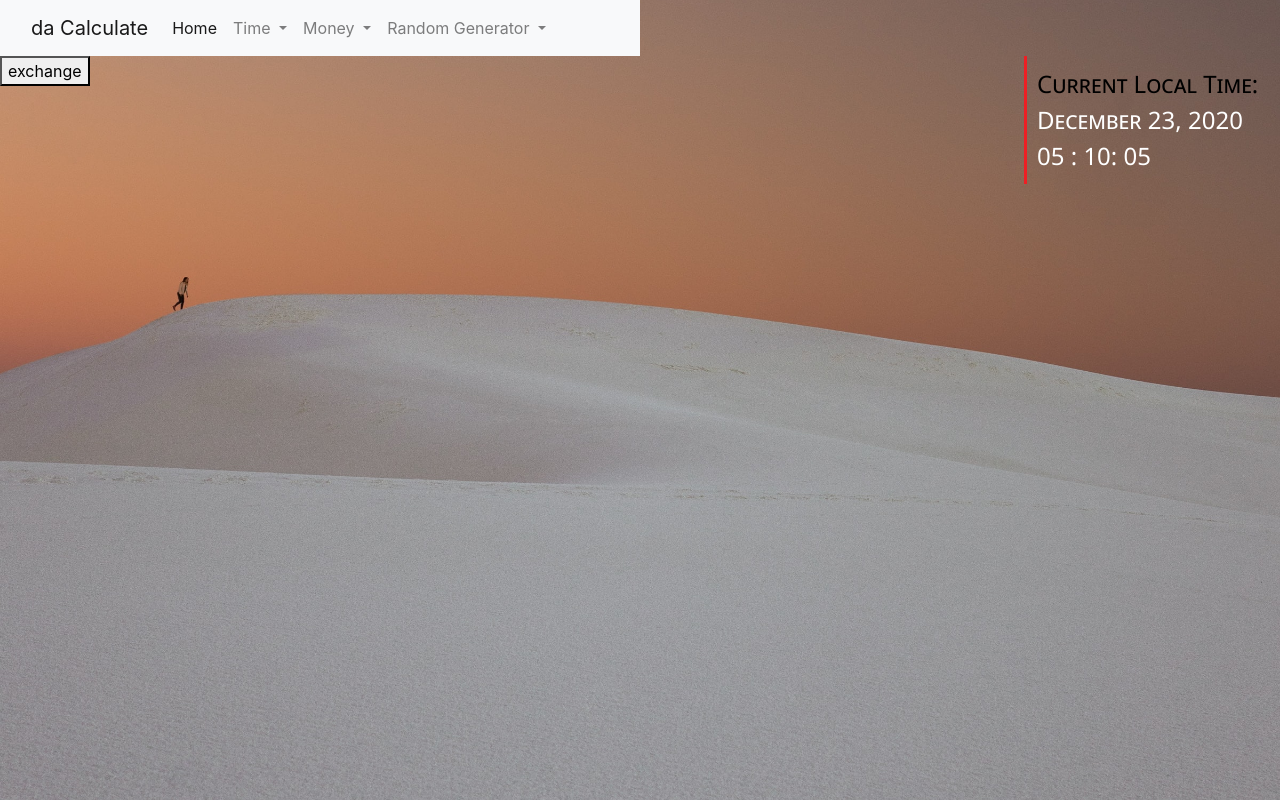
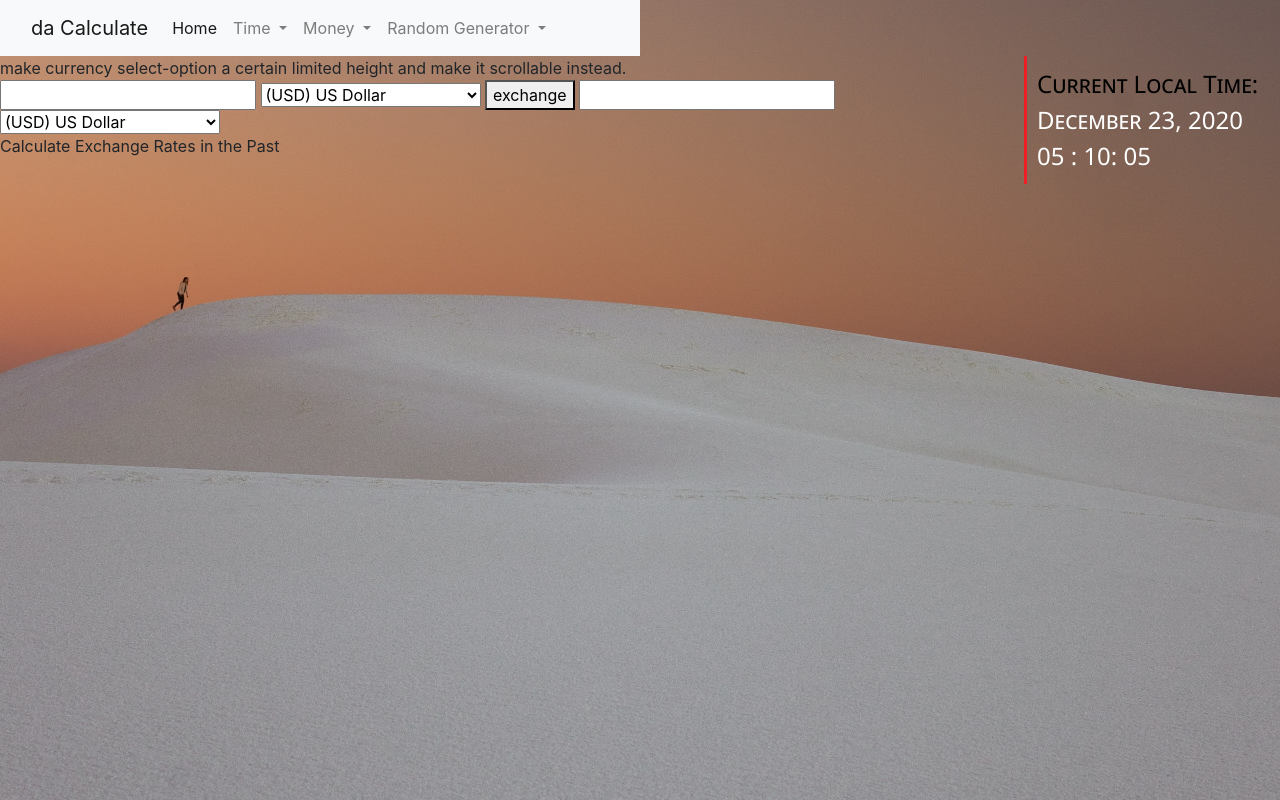
Before and after one commit to onanalee/daCalculate, a Flask app: page /exchange_rates in a window 1280 px wide. Run offline with Flask 2, Linux system fonts and the light colour scheme.

Commit message:
exchange rate JS

```diff
--- a/static/money.js
+++ b/static/money.js
@@ -1,21 +1,113 @@
 function exchange() {
+    let currencyA = $('#currencyA option:selected').val();
+    let currencyB = $('#currencyB option:selected').val();
+    let input = $('#inputA').val();
+    let url = currencyA.substring(1,4);
     $.ajax({
         type: 'GET',
-        url: 'https://api.exchangeratesapi.io/latest?base=USD',
+        url: 'https://api.exchangeratesapi.io/latest?base=' + url,
         data: {},
         success: function (response) {
-            let krw= response['rates']['KRW'];
-            console.log(krw);
-            // let dream = randomDream['dream'];
-            // let title = randomDream['title'];
-            //
-            // $('#random_dream').empty()
-            // $('#dream_video').empty()
-            //
-            // let showTextDream = `<div class="randomDream"> Title: ${title} <br>
-            // Content: ${dream}
-            //  </div> <br><br>`;
-            // $('#random_dream').append(showTextDream);
+            let cad = response['rates']['CAD'];
+            let hkd = response['rates']['HKD'];
+            let isk = response['rates']['ISK'];
+            let php = response['rates']['PHP'];
+            let dkk = response['rates']['DKK'];
+            let huf = response['rates']['HUF'];
+            let czk = response['rates']['CZK'];
+            let gbp = response['rates']['GBP'];
+            let ron = response['rates']['RON'];
+            let sek = response['rates']['SEK'];
+            let idr = response['rates']['IDR'];
+            let inr = response['rates']['INR'];
+            let brl = response['rates']['BRL'];
+            let rub = response['rates']['RUB'];
+            let hrk = response['rates']['HRK'];
+            let jpy = response['rates']['JPY'];
+            let thb = response['rates']['THB'];
+            let chf = response['rates']['CHF'];
+            let eur = response['rates']['EUR'];
+            let myr = response['rates']['MYR'];
+            let bgn = response['rates']['BGN'];
+            let TRY = response['rates']['TRY'];
+            let cny = response['rates']['CNY'];
+            let nok = response['rates']['NOK'];
+            let nzd = response['rates']['NZD'];
+            let zar = response['rates']['ZAR'];
+            let usd = response['rates']['USD'];
+            let mxn = response['rates']['MXN'];
+            let sgd = response['rates']['SGD'];
+            let aud = response['rates']['AUD'];
+            let ils = response['rates']['ILS'];
+            let krw = response['rates']['KRW'];
+            let pln = response['rates']['PLN'];
+            if (currencyB === '(CAD) Canadian Dollar') {
+                $('#inputB').val(input * cad);
+            } else if (currencyB === '(KRW) Korean Won') {
+                $('#inputB').val(input * krw);
+            } else if (currencyB === '(USD) US Dollar') {
+                $('#inputB').val(input * usd);
+            } else if (currencyB === '(EUR) Euro') {
+                $('#inputB').val(input * eur);
+            } else if (currencyB === '(JPY) Japan Yen') {
+                $('#inputB').val(input * jpy);
+            } else if (currencyB === '(CNY) China Yuan (RMB)') {
+                $('#inputB').val(input * cny);
+            } else if (currencyB === '(GBP) British Pound') {
+                $('#inputB').val(input * gbp);
+            } else if (currencyB === '(AUD) Australia Dollar') {
+                $('#inputB').val(input * aud);
+            } else if (currencyB === '(BGN) Bulgaria Lev') {
+                $('#inputB').val(input * bgn);
+            } else if (currencyB === '(BRL) Brazil Real') {
+                $('#inputB').val(input * brl);
+            } else if (currencyB === '(CHF) Swiss Franc') {
+                $('#inputB').val(input * chf);
+            } else if (currencyB === '(CZK) Czech Koruna') {
+                $('#inputB').val(input * czk);
+            } else if (currencyB === '(DKK) Denmark Krone') {
+                $('#inputB').val(input * dkk);
+            } else if (currencyB === '(HKD) Hong Kong Dollar') {
+                $('#inputB').val(input * hkd);
+            } else if (currencyB === '(HRK) Croatia Kuna') {
+                $('#inputB').val(input * hrk);
+            } else if (currencyB === '(HUF) Hungary Forint') {
+                $('#inputB').val(input * huf);
+            } else if (currencyB === '(IDR) Indonesia Rupiah') {
+                $('#inputB').val(input * idr);
+            } else if (currencyB === '(ILS) Israel Shekel') {
+                $('#inputB').val(input * ils);
+            } else if (currencyB === '(INR) India Rupee') {
+                $('#inputB').val(input * inr);
+            } else if (currencyB === '(ISK) Iceland Krona') {
+                $('#inputB').val(input * isk);
+            } else if (currencyB === '(MXN) Mexico Peso') {
+                $('#inputB').val(input * mxn);
+            } else if (currencyB === '(MYR) Malaysia Ringgit') {
+                $('#inputB').val(input * myr);
+            } else if (currencyB === '(NOK) Norway Krone') {
+                $('#inputB').val(input * nok);
+            } else if (currencyB === '(NZD) New Zealand Dollar') {
+                $('#inputB').val(input * nzd);
+            } else if (currencyB === '(PHP) Philippine Peso') {
+                $('#inputB').val(input * php);
+            } else if (currencyB === '(PLN) Poland Zloty') {
+                $('#inputB').val(input * pln);
+            } else if (currencyB === '(RON) Romania Leu') {
+                $('#inputB').val(input * ron);
+            } else if (currencyB === '(RUB) Russia Ruble') {
+                $('#inputB').val(input * rub);
+            } else if (currencyB === '(SEK) Sweden Krona') {
+                $('#inputB').val(input * sek);
+            } else if (currencyB === '(THB) Thai Baht') {
+                $('#inputB').val(input * thb);
+            } else if (currencyB === '(TRY) Turkish Lira') {
+                $('#inputB').val(input * TRY);
+            } else if (currencyB === '(SGD) Singapore Dollar') {
+                $('#inputB').val(input * sgd);
+            } else if (currencyB === '(ZAR) South Africa Rand') {
+                $('#inputB').val(input * zar);
+            }
         }
     })
 };
--- a/templates/exchangeRates.html
+++ b/templates/exchangeRates.html
@@ -57,7 +57,8 @@
                                 Random Generator
                             </a>
                             <ul class="dropdown-menu" aria-labelledby="navbarDropdownMenuLink">
-                                <li><a class="dropdown-item" href="/random_generator">Generate Numbers and Passwords</a></li>
+                                <li><a class="dropdown-item" href="/random_generator">Generate Numbers and Passwords</a>
+                                </li>
                                 <li><a class="dropdown-item" href="/lotto">Lotto Numbers</a></li>
                             </ul>
                         </li>
@@ -74,8 +75,85 @@
             <a id="m">00</a>:
             <a id="s">00</a>
         </div>
+        make currency select-option a certain limited height and make it scrollable instead.
         <div>
-<button onclick="exchange()">exchange</button>
+            <input type="number" id="inputA">
+            <select id="currencyA">
+                <option>(USD) US Dollar</option>
+                <option>(EUR) Euro</option>
+                <option>(JPY) Japan Yen</option>
+                <option>(CNY) China Yuan (RMB)</option>
+                <option>(GBP) British Pound</option>
+                <option>(KRW) Korean Won</option>
+                <option>(AUD) Australia Dollar</option>
+                <option>(BGN) Bulgaria Lev</option>
+                <option>(BRL) Brazil Real</option>
+                <option>(CAD) Canadian Dollar</option>
+                <option>(CHF) Swiss Franc</option>
+                <option>(CZK) Czech Koruna</option>
+                <option>(DKK) Denmark Krone</option>
+                <option>(HKD) Hong Kong Dollar</option>
+                <option>(HRK) Croatia Kuna</option>
+                <option>(HUF) Hungary Forint</option>
+                <option>(IDR) Indonesia Rupiah</option>
+                <option>(ILS) Israel Shekel</option>
+                <option>(INR) India Rupee</option>
+                <option>(ISK) Iceland Krona</option>
+                <option>(MXN) Mexico Peso</option>
+                <option>(MYR) Malaysia Ringgit</option>
+                <option>(NOK) Norway Krone</option>
+                <option>(NZD) New Zealand Dollar</option>
+                <option>(PHP) Philippine Peso</option>
+                <option>(PLN) Poland Zloty</option>
+                <option>(RON) Romania Leu</option>
+                <option>(RUB) Russia Ruble</option>
+                <option>(SEK) Sweden Krona</option>
+                <option>(THB) Thai Baht</option>
+                <option>(TRY) Turkish Lira</option>
+                <option>(SGD) Singapore Dollar</option>
+                <option>(ZAR) South Africa Rand</option>
+            </select>
+            <button onclick="exchange()">exchange</button>
+            <input type="number" id="inputB">
+            <select id="currencyB">
+                <option>(USD) US Dollar</option>
+                <option>(EUR) Euro</option>
+                <option>(JPY) Japan Yen</option>
+                <option>(CNY) China Yuan (RMB)</option>
+                <option>(GBP) British Pound</option>
+                <option>(KRW) Korean Won</option>
+                <option>(AUD) Australia Dollar</option>
+                <option>(BGN) Bulgaria Lev</option>
+                <option>(BRL) Brazil Real</option>
+                <option>(CAD) Canadian Dollar</option>
+                <option>(CHF) Swiss Franc</option>
+                <option>(CZK) Czech Koruna</option>
+                <option>(DKK) Denmark Krone</option>
+                <option>(HKD) Hong Kong Dollar</option>
+                <option>(HRK) Croatia Kuna</option>
+                <option>(HUF) Hungary Forint</option>
+                <option>(IDR) Indonesia Rupiah</option>
+                <option>(ILS) Israel Shekel</option>
+                <option>(INR) India Rupee</option>
+                <option>(ISK) Iceland Krona</option>
+                <option>(MXN) Mexico Peso</option>
+                <option>(MYR) Malaysia Ringgit</option>
+                <option>(NOK) Norway Krone</option>
+                <option>(NZD) New Zealand Dollar</option>
+                <option>(PHP) Philippine Peso</option>
+                <option>(PLN) Poland Zloty</option>
+                <option>(RON) Romania Leu</option>
+                <option>(RUB) Russia Ruble</option>
+                <option>(SEK) Sweden Krona</option>
+                <option>(THB) Thai Baht</option>
+                <option>(TRY) Turkish Lira</option>
+                <option>(SGD) Singapore Dollar</option>
+                <option>(ZAR) South Africa Rand</option>
+            </select>
+        </div>
+
+        <div>
+            Calculate Exchange Rates in the Past
         </div>
 
     </body>
```
